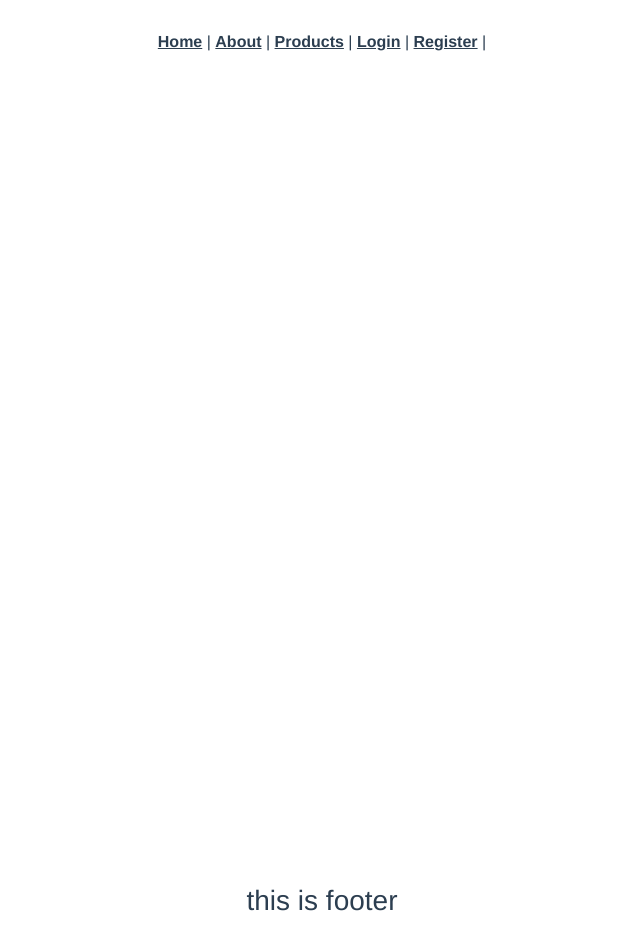
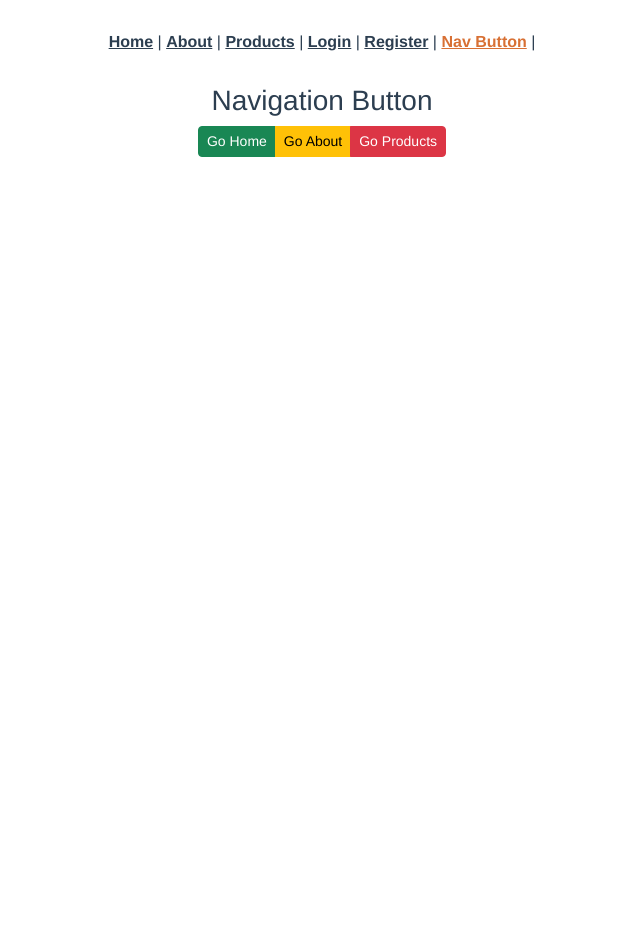
Before and after one commit to aungNyeinChan93/vue3_CL, a Vue app: page /nav-btn in a window 1280 px wide. Shown: the whole page, without its empty margins (318-958 px from the left). After the commit the page ends 884 px from the top, so only its background shows below. Built offline with nearby package versions, Linux system fonts and the light colour scheme.

Commit message:
vue3 tuto

```diff
--- a/src/App.vue
+++ b/src/App.vue
@@ -1,22 +1,25 @@
 <template>
   <section>
-    <nav class="">
-      <router-link to="/">Home</router-link> |
-      <router-link :to="{ name: 'about' }">About</router-link> |
-      <router-link :to="{ name: 'products' }">Products</router-link> |
-      <router-link :to="{ name: 'login' }">Login</router-link> |
-      <router-link :to="{ name: 'register' }">Register</router-link> |
-    </nav>
-    <main class="min-vh-100">
-      <div class="container">
-        <router-view />
-      </div>
-    </main>
-    <footer>
-      <h3>this is footer</h3>
-    </footer>
+    <LayoutView>
+      <template v-slot:main>
+        <router-view></router-view>
+      </template>
+    </LayoutView>
   </section>
 </template>
+
+<script>
+import LayoutView from "./views/LayoutView.vue";
+
+export default {
+  components: {
+    LayoutView,
+  },
+  setup() {
+    return {};
+  },
+};
+</script>
 
 <style lang="scss">
 #app {
--- a/src/router/index.ts
+++ b/src/router/index.ts
@@ -1,10 +1,14 @@
 import { createRouter, createWebHistory, RouteRecordRaw } from 'vue-router'
 import HomeView from '../views/HomeView.vue'
 import ProductsView from '@/views/ProductsView.vue'
+import NotFoundView from '@/views/auth/notFoundView.vue'
+import NavBtnView from '@/views/TestView/NavBtnView.vue'
+import ProductView from '@/views/ProductView.vue'
 
 const routes: Array<RouteRecordRaw> = [
   {
     path: '/',
+    alias:"/home",
     name: 'home',
     component: HomeView
   },
@@ -27,10 +31,35 @@ const routes: Array<RouteRecordRaw> = [
     component:()=>import("@/views/auth/LoginView.vue")
   },
   {
-    path:"/register",
+    path: "/register",
+    alias:"/userRegister",
     name: "register",
     component:()=>import("@/views/auth/RegisterView.vue")
+  },
+  {
+    path: '/nav-btn',
+    name: "navBtn",
+    component: NavBtnView
+  },
+  {
+    path: '/products/:id/:title',
+    name: 'product',
+    component: ProductView,
+    props:true
+  },
+  {
+    // redirect url
+    path: "/userLogin",
+    redirect: "login"
+  },
+  {
+    // 404 page
+    // path: '/:catchAll(.*)',
+    path:'/:pathMatch(.*)*',
+    component:NotFoundView,
   }
+
+
 ]
 
 const router = createRouter({
--- a/src/views/HomeView.vue
+++ b/src/views/HomeView.vue
@@ -1,18 +1,22 @@
 <template>
   <div class="home">
-    <img alt="Vue logo" src="../assets/logo.png">
-    <HelloWorld msg="Welcome to Your Vue.js + TypeScript App"/>
+    <NavBtnView />
+    <img alt="Vue logo" src="../assets/logo.png" />
+    <HelloWorld msg="Welcome to Your Vue.js + TypeScript App" />
+    <hr />
   </div>
 </template>
 
 <script lang="ts">
-import { defineComponent } from 'vue';
-import HelloWorld from '@/components/HelloWorld.vue'; // @ is an alias to /src
+import { defineComponent } from "vue";
+import HelloWorld from "@/components/HelloWorld.vue"; // @ is an alias to /src
+import NavBtnView from "./TestView/NavBtnView.vue";
 
 export default defineComponent({
-  name: 'HomeView',
+  name: "HomeView",
   components: {
     HelloWorld,
+    NavBtnView,
   },
 });
 </script>
--- /dev/null
+++ b/src/views/LayoutView.vue
@@ -0,0 +1,23 @@
+<template>
+  <section>
+    <nav class="">
+      <router-link to="/">Home</router-link> |
+      <router-link :to="{ name: 'about' }">About</router-link> |
+      <router-link :to="{ name: 'products' }">Products</router-link> |
+      <router-link :to="{ name: 'login' }">Login</router-link> |
+      <router-link :to="{ name: 'register' }">Register</router-link> |
+      <router-link :to="{ name: 'navBtn' }">Nav Button</router-link> |
+    </nav>
+    <main class="">
+      <div class="container-sm">
+        <slot name="main" />
+      </div>
+    </main>
+  </section>
+</template>
+
+<script>
+export default {};
+</script>
+
+<style lang="stylus" scoped></style>
--- /dev/null
+++ b/src/views/ProductView.vue
@@ -0,0 +1,48 @@
+<template>
+  <section>
+    <div class="container min-vh-100">
+      <h1>Detail Product</h1>
+      <p>{{ $route.params.id }} || {{ id }}</p>
+      <div class="card my-2 p-2">
+        <div class="card-header">
+          <span>{{ product.title }}</span>
+        </div>
+        <div class="card-body">
+          <p>{{ product.description }}</p>
+        </div>
+        <div class="card-footer">
+          <button class="btn btn-secondary mx-2 float-end" @click="back">
+            Back
+          </button>
+        </div>
+      </div>
+    </div>
+  </section>
+</template>
+
+<script>
+import router from "@/router";
+import { onMounted, ref } from "vue";
+
+export default {
+  name: "productView",
+  props: ["id", "title"],
+  setup(props) {
+    const product = ref({});
+    const fetchdata = async () => {
+      const res = await fetch(`http://localhost:5000/products/${props.id}`);
+      const data = await res.json();
+      product.value = data;
+    };
+    const back = () => {
+      router.push({ name: "products" });
+    };
+
+    onMounted(() => {
+      fetchdata();
+    });
+
+    return { fetchdata, product, back };
+  },
+};
+</script>
--- a/src/views/ProductsView.vue
+++ b/src/views/ProductsView.vue
@@ -18,12 +18,24 @@
             </p>
           </div>
           <div class="card-footer">
-            <button
-              @click="deleteProducts(product.id)"
-              class="btn btn-sm btn-danger"
-            >
-              Delete
-            </button>
+            <div class="col-3 offset-9 d-flex">
+              <button
+                @click="deleteProducts(product.id)"
+                class="btn btn-sm btn-danger mx-2"
+              >
+                Delete
+              </button>
+              <button class="btn btn-sm btn-info mx-2">
+                <router-link
+                  class="text-decoration-none text-dark"
+                  :to="{
+                    name: 'product',
+                    params: { id: product.id, title: product.title },
+                  }"
+                  >Detail</router-link
+                >
+              </button>
+            </div>
           </div>
         </div>
       </div>
@@ -48,7 +60,7 @@ export default {
         products.value = await response.json();
       } catch (e) {
         error.value = e.message;
-        console.log(error.value);
+        // console.log(error.value);
       }
     };
 
--- /dev/null
+++ b/src/views/TestView/NavBtnView.vue
@@ -0,0 +1,34 @@
+<template>
+  <section>
+    <div class="container min-vh-100">
+      <h3>Navigation Button</h3>
+      <div class="btn-group">
+        <button class="btn btn-sm btn-success" @click="goHome">Go Home</button>
+        <button class="btn btn-sm btn-warning" @click="goAbout">
+          Go About
+        </button>
+        <button class="btn btn-sm btn-danger" @click="goProducts">
+          Go Products
+        </button>
+      </div>
+    </div>
+  </section>
+</template>
+
+<script>
+export default {
+  //option api
+  name: "NavBtnView",
+  methods: {
+    goHome() {
+      this.$router.push("/");
+    },
+    goAbout() {
+      this.$router.push({ name: "about" });
+    },
+    goProducts() {
+      this.$router.push({ name: "products" });
+    },
+  },
+};
+</script>
--- a/src/views/auth/LoginView.vue
+++ b/src/views/auth/LoginView.vue
@@ -46,6 +46,7 @@ export default {
   setup() {
     const goHome = () => {
       router.push({ name: "home" });
+      console.log(router);
     };
 
     return { goHome };
--- /dev/null
+++ b/src/views/auth/notFoundView.vue
@@ -0,0 +1,38 @@
+<template>
+  <section>
+    <div class="container">
+      <div class="row">
+        <div class="col-6 offset-3">
+          <div class="card my-2 p-2">
+            <p class="text-danger">404 Not Found!</p>
+            <button class="btn btn-warning my-2" @click="gohome">
+              Go Home
+            </button>
+            <button class="btn btn-success my-2" @mouseover="logRouter">
+              Log Router
+            </button>
+          </div>
+        </div>
+      </div>
+    </div>
+  </section>
+</template>
+
+<script>
+import router from "@/router";
+
+export default {
+  setup() {
+    const gohome = () => {
+      console.log();
+      router.push({ name: "home" });
+    };
+
+    const logRouter = () => {
+      console.log(router);
+    };
+
+    return { gohome, logRouter };
+  },
+};
+</script>
```
Also changed, not shown: 1 other file (tests, documents, lock files or other folders).
